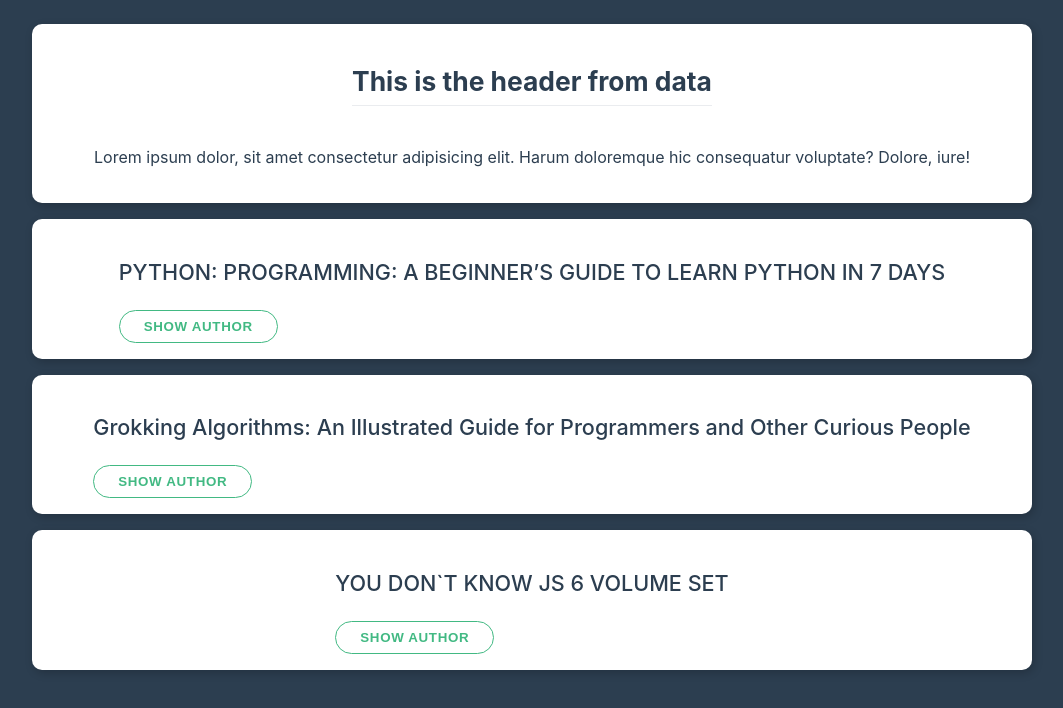
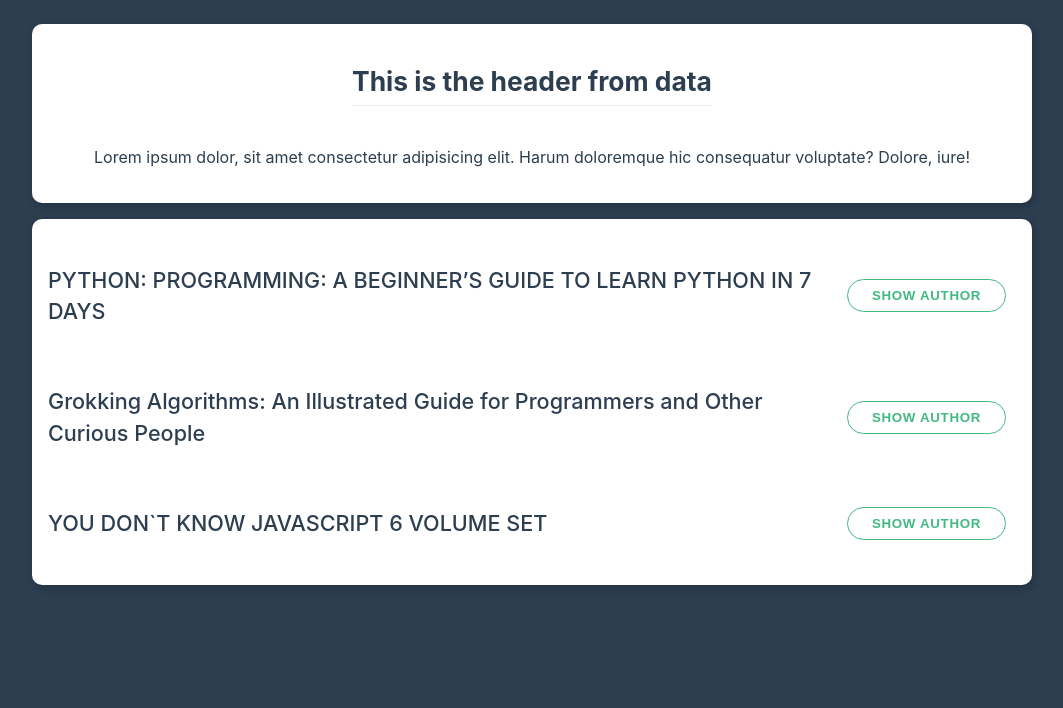
Before and after one commit to Balor1989/learning-vue, a Vue app: page / in a window 1280 px wide. Shown: the top 708 px of the page, without its empty margins (108-1171 px from the left). Built offline with nearby package versions, Linux system fonts and the light colour scheme.

Commit message:
fix bugs

```diff
--- a/src/App.vue
+++ b/src/App.vue
@@ -1,13 +1,16 @@
 <template>
   <div class="container pt-1">
     <HeaderComponent />
+    <ul class="card">
       <BookComponent
         v-for="{ id, title, author } in books"
         :key="id"
+        :id="id"
         v-bind:title="title"
         :author="author"
-      :isOpen="iOpen"
+        :is-open="isOpen"
       />
+    </ul>
   </div>
 </template>
 
@@ -35,7 +38,7 @@
         },
         {
           id: 3,
-          title: "YOU DON`T KNOW JS 6 VOLUME SET",
+          title: "YOU DON`T KNOW JAVASCRIPT 6 VOLUME SET ",
           author: "Kyle Simpson",
         },
       ],
--- a/src/components/BookComponent/BookComponent.vue
+++ b/src/components/BookComponent/BookComponent.vue
@@ -1,16 +1,20 @@
 <template>
-  <ul class="card center">
-    <li>
-      <h3>{{ title }}</h3>
-      <p v-if="isOpen">{{ author }}</p>
-      <button class="btn" @click="isOpen = !isOpen">show author</button>
-    </li>
-  </ul>
+  <li class="list-item">
+    <h3>{{ title }}</h3>
+    <p v-if="isOpen">{{ author }}</p>
+    <button class="btn" @click="isOpen = !isOpen">show author</button>
+  </li>
 </template>
 
 <script>
 export default {
-  props: ["title", "author", "id", "isOpen"],
+  //   props: ["title", "author", "id", "isOpen"],
+  props: {
+    title: String,
+    author: String,
+    id: Number,
+    isOpen: Boolean,
+  },
   data() {
     return {};
   },
--- a/src/theme.css
+++ b/src/theme.css
@@ -1,11 +1,9 @@
-@import url("https://fonts.googleapis.com/css2?family=Roboto:wght@400;500&display=swap");
-
 * {
   box-sizing: border-box;
 }
 
 body {
-  font-family: Inter, Roboto, Oxygen, Fira Sans, Helvetica Neue, sans-serif;
+  font-family: Inter, Oxygen, Fira Sans, Helvetica Neue, sans-serif;
   -webkit-font-smoothing: antialiased;
   -moz-osx-font-smoothing: grayscale;
   font-size: 16px;
@@ -13,16 +11,6 @@
   background: #2c3e50;
 }
 
-hr {
-  margin: 1rem 0;
-}
-
-strong,
-.bold {
-  font-weight: 500;
-}
-
-ol,
 p,
 ul {
   line-height: 1.7;
@@ -183,12 +171,6 @@
   align-items: center;
 }
 
-.list {
-  margin: 0;
-  padding: 0;
-  list-style: none;
-}
-
 .list-item {
   display: flex;
   align-items: center;
```
Lines whose indentation alone changed are shown as unchanged.
